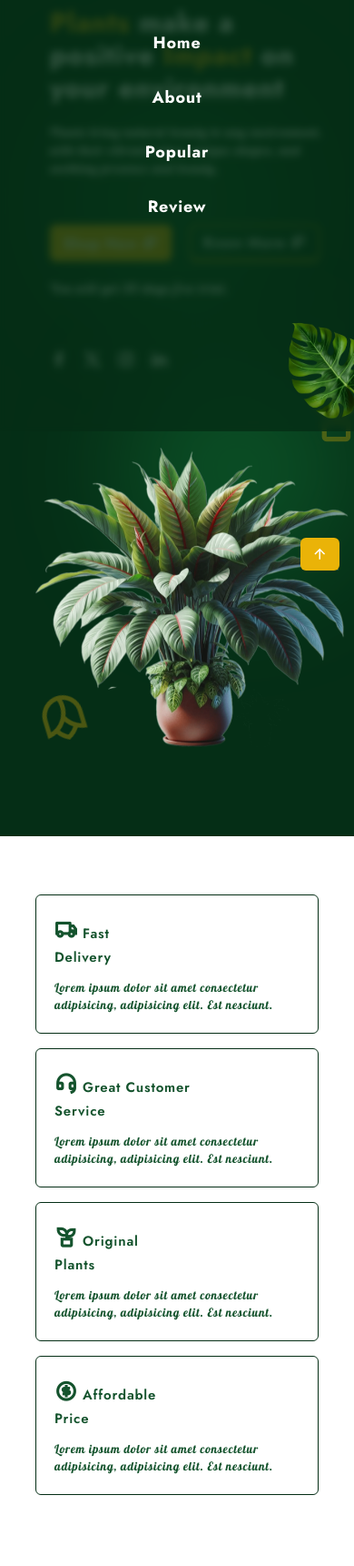
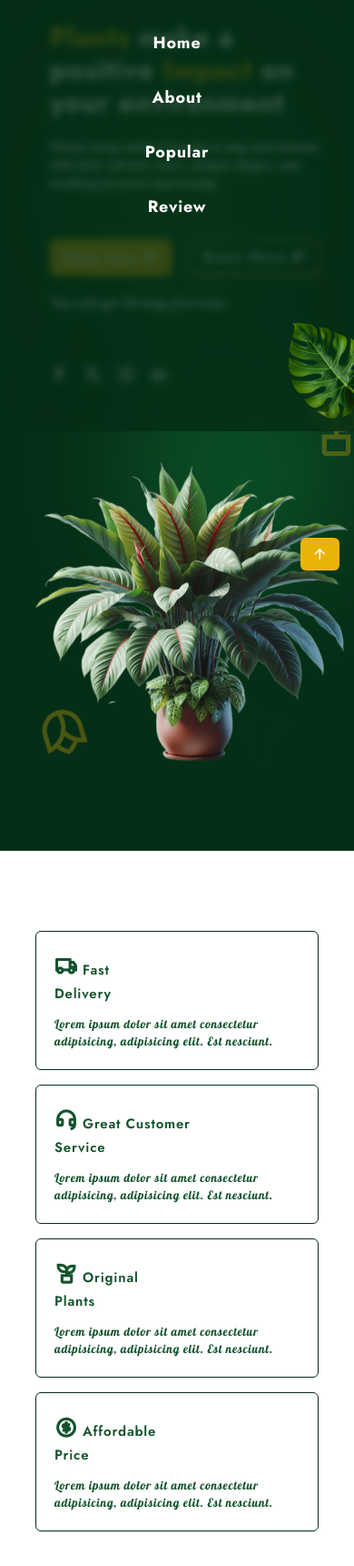
Before and after one commit to muhammadmustafarooqi/plant-website, a plain HTML site: page index.html in a window 390 px wide. Shown: the part 201-1922 px from the top of the page at 91% size. Drawn offline with nearby package versions, Linux system fonts and the light colour scheme.

Commit message:
Update index.html

```diff
--- a/index.html
+++ b/index.html
@@ -111,7 +111,7 @@
     <!-- Header ends -->
 
     <!-- Hero-section-starts -->
-    <div class="main w-[90%] grid grid-cols-1 gap-10 md:grid-cols-2 ms-auto mt-32">
+    <div class="main w-[90%] grid grid-cols-1 gap-10 md:grid-cols-2 ms-auto mt-36">
         <!-- blob-1 -->
         <div class="w-64 h-64 bg-green-700 rounded-full blur-3xl -z-10 opacity-40
          absolute top-1/2 left-1/2 transform -translate-x-1/2 -translate-y-1/2">
@@ -172,8 +172,8 @@
     </div>
     <!-- Hero-section-ends -->
 
-    <!--------- services-section-Ends ------>
-    <div class="main-div  bg-white h-[900px] lg:h-[300px] lg:mt-40 w-[100%] md:mt-20 md:h-[450px]">
+<!-------- services-section-Ends ------>
+    <div class="main-div  bg-white h-[900px] lg:h-[300px] lg:mt-40 w-[100%] md:mt-20 md:h-[450px]"> -->
         <div data-aos="fade-down" data-aos-duration="1000" data-aos-delay="500"
             class="main-card grid grid-cols-1 md:grid-cols-2 lg:grid-cols-4 gap-4 w-[80%] mx-auto pt-16">
             <!-- card-1 -->
@@ -220,8 +220,8 @@
     </div>
     <!--------- Services-section-Ends ------>
 
-   <!-------- ABout-Us-Section-Starts --------->
-    <section id="About-us" class="relative overflow-hidden mt-14 w-[100%]">
+<!-------- ABout-Us-Section-Starts --------->
+    <section id="About-us" class="relative overflow-hidden mt-14 w-[100%]"> -->
         <div class="main-div flex flex-col items-center gap-3 text-center mb-10 md:mb-20">
             <div data-aos="fade-down" data-aos-duration="1000" data-aos-delay="500"
                 class="absolute -top-8 -right-12 opacity-50">
```
